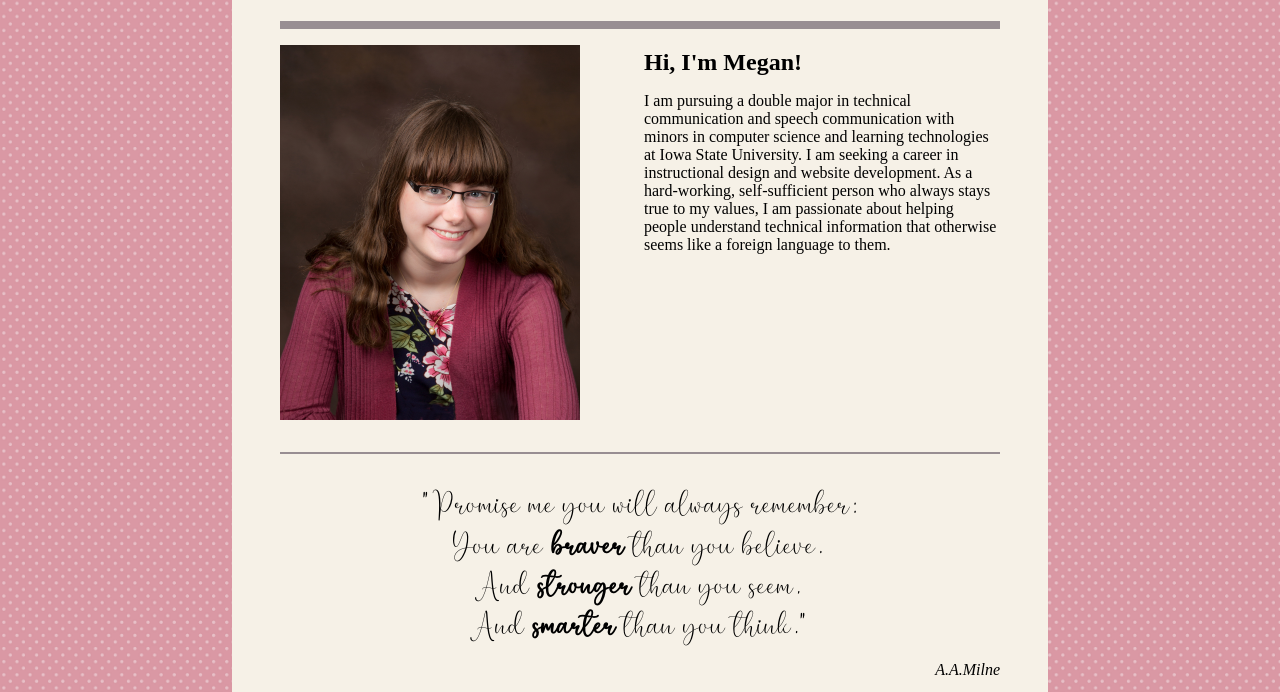
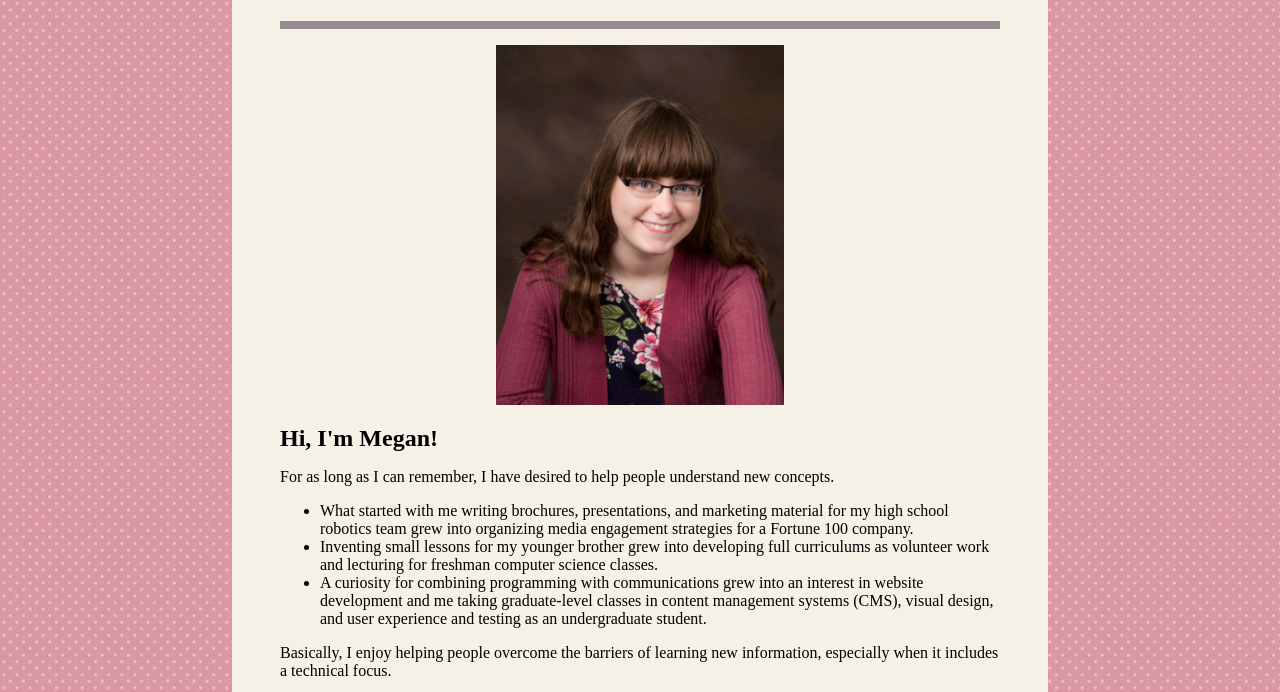
Before and after one commit to mmpezley/mmpezley.github.io, a plain HTML site: page index.html in a window 1280 px wide. Shown: the part 229-921 px from the top of the page. Drawn offline with Linux system fonts and the light colour scheme.

Commit message:
Updated Summer 2022 Infor

```diff
--- a/index.html
+++ b/index.html
@@ -15,13 +15,23 @@
 
 <main>
 	<div class="home">
-		<div class="head">
+
 			<img src="resume\Megan_PezleyHeadshot.jpg" alt="Megan Pezley Headshot" class="headshot">
-		</div>
+
 
 		<div class="introduction">
 			<h2 class="name">Hi, I'm Megan!</h2>
-			<p>I am pursuing a double major in technical communication and speech communication with minors in computer science and learning technologies at Iowa State University. I am seeking a career in instructional design and website development. As a hard-working, self-sufficient person who always stays true to my values, I am passionate about helping people understand technical information that otherwise seems like a foreign language to them. </p>
+			<p>For as long as I can remember, I have desired to help people understand new concepts.</p>
+			<ul>
+				<li>What started with me writing brochures, presentations, and marketing material for my high school robotics team grew into organizing media engagement strategies for a Fortune 100 company.</li>
+				<li>Inventing small lessons for my younger brother grew into developing full curriculums as volunteer work and lecturing for freshman computer science classes. </li>
+				<li>A curiosity for combining programming with communications grew into an interest in website development and me taking graduate-level classes in content management systems (CMS), visual design, and user experience and testing as an undergraduate student. </li>
+			</ul>
+			<p>Basically, I enjoy helping people overcome the barriers of learning new information, especially when it includes a technical focus. </p>
+
+			<p>My college coursework educated me on how to create audience-focused content, design visually and rhetorically appropriate pieces, program user-friendly websites, edit various types of documents, and apply fundamental programming concepts. During the summer, I intern at John Deere, where my four internships taught me project management, content creation, and communication skills. Finally, serving as a teaching assistant for freshman computer science students, organizing and leading workshops for new robotics team coaches, mentoring elementary robotics teams, and writing curriculums for preschoolers taught me to how to create content and instructional material for a variety of audiences.</p>
+
+			<p>Overall, my background in communications, teaching, website development, and programming provides me with the technical, training, and audience analysis skills to work in communication, training, content management, and website development. I hope to have a career where I always make information accessible, engaging, and understandable for all audiences. </p>
 		</div>
 
 		<div class="winnie">
--- a/resume/style.css
+++ b/resume/style.css
@@ -146,8 +146,9 @@ div.webclass1{ grid-area: webclass1; }
 
 div.winnie{ grid-area: winnie; }
 div.head{ grid-area: head;}
-div.home{ grid-area: home;}
-div.introduction {grid-area: introduction;}
+/*div.home{ grid-area: home;}*/
+div.introduction {grid-area: introduction;
+	margin-bottom: 2.25em;}
 
 div.contact{
 	text-align: center;
@@ -202,11 +203,20 @@ div.experiences{
 		"II"
 }
 
-img.scorecardtemp, img.article, img.instagram, img.yeti, img.headshot, img.grove{
+img.scorecardtemp, img.article, img.instagram, img.yeti, img.grove{
 	display: block;
 	width: 300px;
 	float: center;
 	margin: 1.5em auto;
+}
+img.headshot{
+	display: block;
+	width: 40%;
+	margin-top: 1em;
+	margin-bottom: 1em;
+	margin-left: auto;
+	margin-right: auto;
+	max-width: 300px;
 }
 
 p.quote, p.quoteI{
@@ -323,7 +333,7 @@ p.linkexp{
 	font-size: 1.5em;
 }
 
-img.headshot{ width: 300px; }
+/*img.headshot{ width: 300px; }*/
 
 @media screen and (min-width: 675px){
 	h1{
@@ -452,18 +462,20 @@ img.headshot{ width: 300px; }
 
 	div.johndeere1, div.johndeere3, div.johndeere5, div.sofirst1 { margin-bottom: 0.25in; }
 
+	/*
 	img.headshot{
 		margin: 1em 4em 2em 0em;
-	}
+	}*/
 
-	div.home{
+	/*div.home{
 		display: grid;
 		align-items: top;
 		grid-template-columns: 1fr 2fr;
 		grid-template-areas:
-			"head introduction"
+			"head head"
+			"introduction introduction"
 			"winnie winnie"
-	}
+	}*/
 
 }
 
```
Also changed, not shown: resume/resume.html (+23 -7 lines).
